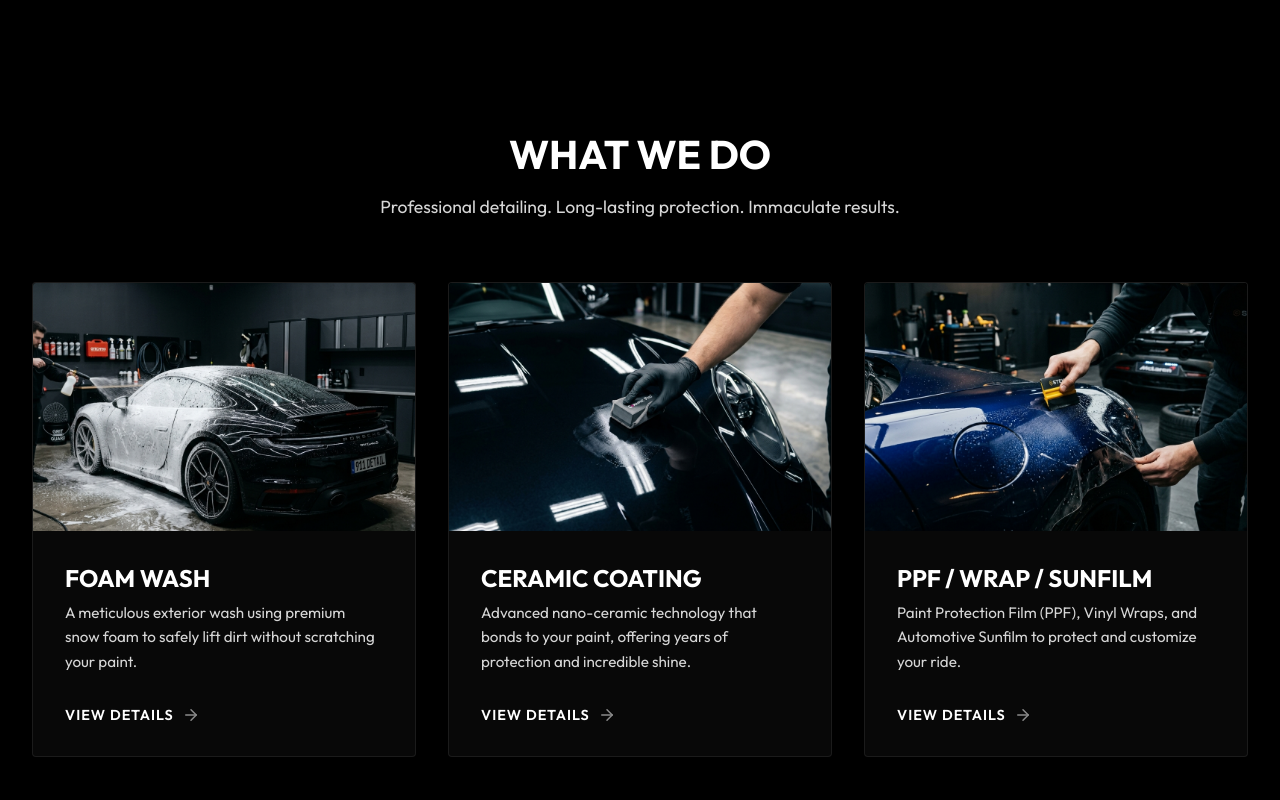
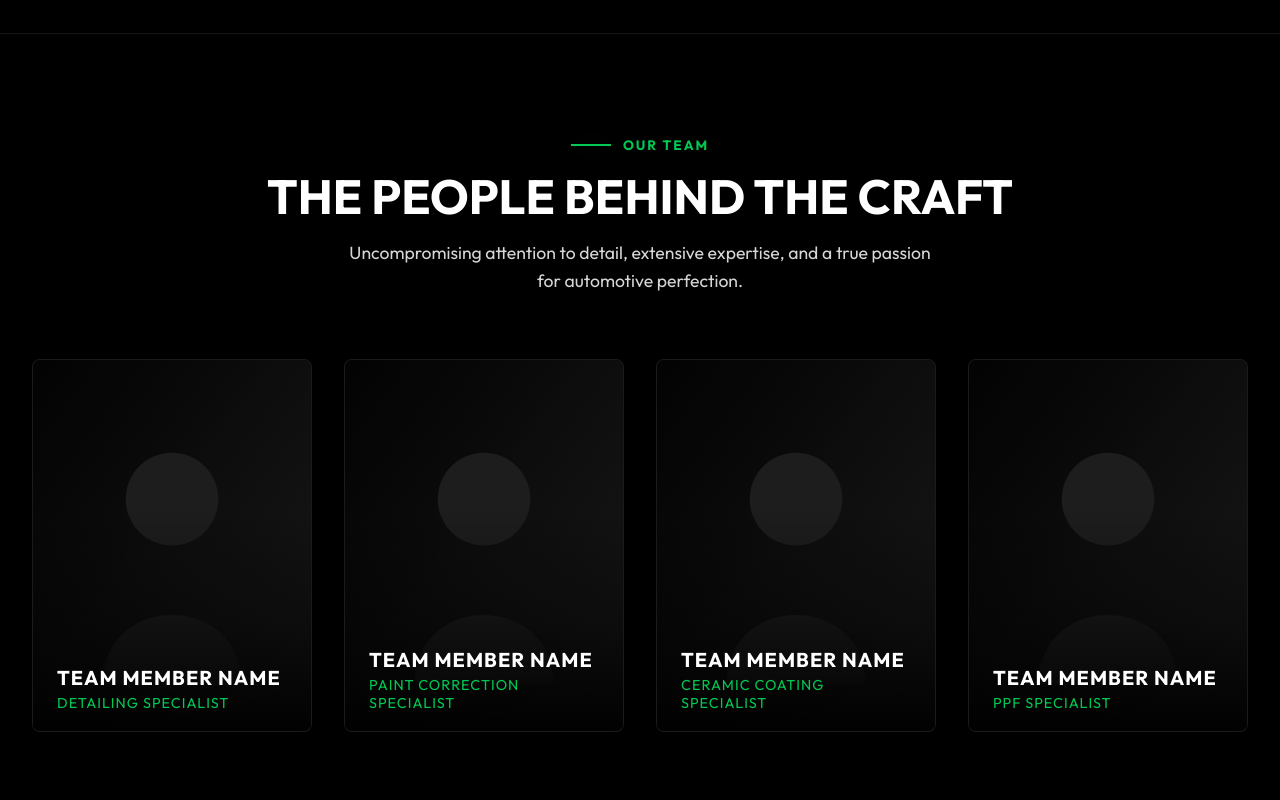
Before and after one commit to varshnilyadav/detailing-dadas, a Next.js app: page / in a window 1280 px wide. Shown: the part 2560-3360 px from the top of the page. Built offline with nearby package versions, Linux system fonts and the light colour scheme.

Commit message:
feat: Add premium Team section with responsive cards and animations

```diff
--- a/src/app/page.tsx
+++ b/src/app/page.tsx
@@ -7,6 +7,7 @@ import { ReviewCard } from '@/components/ui/ReviewCard';
 import { Carousel3D } from '@/components/ui/Carousel3D';
 import Brands from '@/components/sections/Brands';
 import Founder from '@/components/sections/Founder';
+import Team from '@/components/sections/Team';
 import { HeroVideo } from '@/components/ui/HeroVideo';
 import { services } from '@/data/services';
 import { reviews } from '@/data/reviews';
@@ -85,6 +86,9 @@ export default function Home() {
 
       {/* Founder Section */}
       <Founder />
+
+      {/* Team Section */}
+      <Team />
 
       {/* Services Preview */}
       <section className={styles.section}>
--- /dev/null
+++ b/src/components/sections/Team.module.css
@@ -0,0 +1,169 @@
+.teamSection {
+  padding: 6rem 0;
+  background-color: var(--color-black-light); /* Or var(--color-black) depending on contrast needed */
+  position: relative;
+  overflow: hidden;
+  border-top: 1px solid var(--border-color);
+}
+
+.container {
+  max-width: var(--max-width);
+  margin: 0 auto;
+  padding: 0 var(--container-padding);
+}
+
+.sectionHeader {
+  text-align: center;
+  margin-bottom: 4rem;
+  opacity: 0;
+  transform: translateY(30px);
+  transition: opacity 0.8s ease, transform 0.8s ease;
+}
+
+.visible .sectionHeader {
+  opacity: 1;
+  transform: translateY(0);
+}
+
+.eyebrow {
+  display: inline-flex;
+  align-items: center;
+  justify-content: center;
+  gap: 12px;
+  font-family: var(--font-main);
+  font-weight: 700;
+  text-transform: uppercase;
+  letter-spacing: 2px;
+  font-size: 0.85rem;
+  color: var(--color-green);
+  margin-bottom: 1rem;
+}
+
+.eyebrowLine {
+  width: 40px;
+  height: 2px;
+  background-color: var(--color-green);
+  box-shadow: var(--glow-green);
+}
+
+.sectionTitle {
+  font-size: 2.5rem;
+  text-transform: uppercase;
+  line-height: 1.1;
+  margin-bottom: 1rem;
+}
+
+@media (min-width: 768px) {
+  .sectionTitle {
+    font-size: 3rem;
+  }
+}
+
+.sectionSubtitle {
+  font-size: 1.1rem;
+  color: var(--color-soft-white);
+  max-width: 600px;
+  margin: 0 auto;
+  line-height: 1.6;
+}
+
+/* Grid Layout */
+.teamGrid {
+  display: grid;
+  grid-template-columns: repeat(1, 1fr);
+  gap: 2rem;
+}
+
+@media (min-width: 576px) {
+  .teamGrid {
+    grid-template-columns: repeat(2, 1fr);
+  }
+}
+
+@media (min-width: 992px) {
+  .teamGrid {
+    grid-template-columns: repeat(4, 1fr);
+  }
+}
+
+/* Team Card */
+.teamCard {
+  opacity: 0;
+  transform: translateY(40px);
+  transition: opacity 0.8s ease, transform 0.8s ease;
+}
+
+.visible .teamCard {
+  opacity: 1;
+  transform: translateY(0);
+}
+
+.cardImageWrapper {
+  position: relative;
+  width: 100%;
+  aspect-ratio: 3/4; /* Classic portrait ratio */
+  border-radius: 8px;
+  overflow: hidden;
+  background-color: var(--color-carbon-black);
+  border: 1px solid var(--border-color);
+  cursor: pointer;
+  transition: box-shadow 0.5s ease, transform 0.5s ease;
+}
+
+.cardImageWrapper:hover {
+  transform: translateY(-8px);
+  box-shadow: 0 15px 30px rgba(0, 0, 0, 0.6), 0 0 15px rgba(220, 255, 0, 0.05); /* subtle green glow */
+  border-color: rgba(220, 255, 0, 0.3); /* var(--color-green) but translucent */
+}
+
+.cardImage {
+  object-fit: cover;
+  transition: transform 0.8s ease, filter 0.8s ease;
+  filter: grayscale(100%) contrast(1.05); /* Grayscale by default to match ref */
+}
+
+.cardImageWrapper:hover .cardImage {
+  transform: scale(1.08);
+  filter: grayscale(0%) contrast(1.1); /* Color on hover */
+}
+
+.cardOverlay {
+  position: absolute;
+  inset: 0;
+  background: linear-gradient(to top, rgba(0, 0, 0, 0.95) 0%, rgba(0, 0, 0, 0.4) 30%, transparent 60%);
+  display: flex;
+  align-items: flex-end;
+  padding: 1.5rem;
+  transition: background 0.5s ease;
+}
+
+.cardImageWrapper:hover .cardOverlay {
+  background: linear-gradient(to top, rgba(0, 0, 0, 0.95) 0%, rgba(0, 0, 0, 0.6) 40%, transparent 80%);
+}
+
+.cardContent {
+  width: 100%;
+  transform: translateY(5px);
+  transition: transform 0.4s ease;
+}
+
+.cardImageWrapper:hover .cardContent {
+  transform: translateY(0);
+}
+
+.memberName {
+  font-size: 1.25rem;
+  font-weight: 700;
+  text-transform: uppercase;
+  color: var(--color-white);
+  margin-bottom: 0.25rem;
+  letter-spacing: 1px;
+}
+
+.memberRole {
+  font-size: 0.9rem;
+  color: var(--color-green); /* Using accent color for role */
+  font-family: var(--font-main);
+  text-transform: uppercase;
+  letter-spacing: 1px;
+}
--- /dev/null
+++ b/src/components/sections/Team.tsx
@@ -0,0 +1,98 @@
+'use client';
+
+import React, { useEffect, useRef, useState } from 'react';
+import Image from 'next/image';
+import styles from './Team.module.css';
+
+const TEAM_MEMBERS = [
+  {
+    id: 1,
+    name: 'Team Member Name',
+    role: 'Detailing Specialist',
+    image: '/assets/founder-placeholder.svg',
+  },
+  {
+    id: 2,
+    name: 'Team Member Name',
+    role: 'Paint Correction Specialist',
+    image: '/assets/founder-placeholder.svg',
+  },
+  {
+    id: 3,
+    name: 'Team Member Name',
+    role: 'Ceramic Coating Specialist',
+    image: '/assets/founder-placeholder.svg',
+  },
+  {
+    id: 4,
+    name: 'Team Member Name',
+    role: 'PPF Specialist',
+    image: '/assets/founder-placeholder.svg',
+  }
+];
+
+export default function Team() {
+  const [isVisible, setIsVisible] = useState(false);
+  const sectionRef = useRef<HTMLElement>(null);
+
+  useEffect(() => {
+    const observer = new IntersectionObserver(
+      (entries) => {
+        if (entries[0].isIntersecting) {
+          setIsVisible(true);
+          observer.disconnect();
+        }
+      },
+      { threshold: 0.1 }
+    );
+
+    if (sectionRef.current) {
+      observer.observe(sectionRef.current);
+    }
+
+    return () => observer.disconnect();
+  }, []);
+
+  return (
+    <section className={`${styles.teamSection} ${isVisible ? styles.visible : ''}`} ref={sectionRef}>
+      <div className={styles.container}>
+        <div className={styles.sectionHeader}>
+          <div className={styles.eyebrow}>
+            <span className={styles.eyebrowLine}></span>
+            Our Team
+          </div>
+          <h2 className={styles.sectionTitle}>The People Behind the Craft</h2>
+          <p className={styles.sectionSubtitle}>
+            Uncompromising attention to detail, extensive expertise, and a true passion for automotive perfection.
+          </p>
+        </div>
+
+        <div className={styles.teamGrid}>
+          {TEAM_MEMBERS.map((member, index) => (
+            <div
+              key={member.id}
+              className={styles.teamCard}
+              style={{ transitionDelay: `${index * 0.1}s` }}
+            >
+              <div className={styles.cardImageWrapper}>
+                <Image
+                  src={member.image}
+                  alt={`${member.name} - ${member.role}`}
+                  fill
+                  className={styles.cardImage}
+                  sizes="(max-width: 576px) 100vw, (max-width: 992px) 50vw, 25vw"
+                />
+                <div className={styles.cardOverlay}>
+                  <div className={styles.cardContent}>
+                    <h3 className={styles.memberName}>{member.name}</h3>
+                    <p className={styles.memberRole}>{member.role}</p>
+                  </div>
+                </div>
+              </div>
+            </div>
+          ))}
+        </div>
+      </div>
+    </section>
+  );
+}
```
